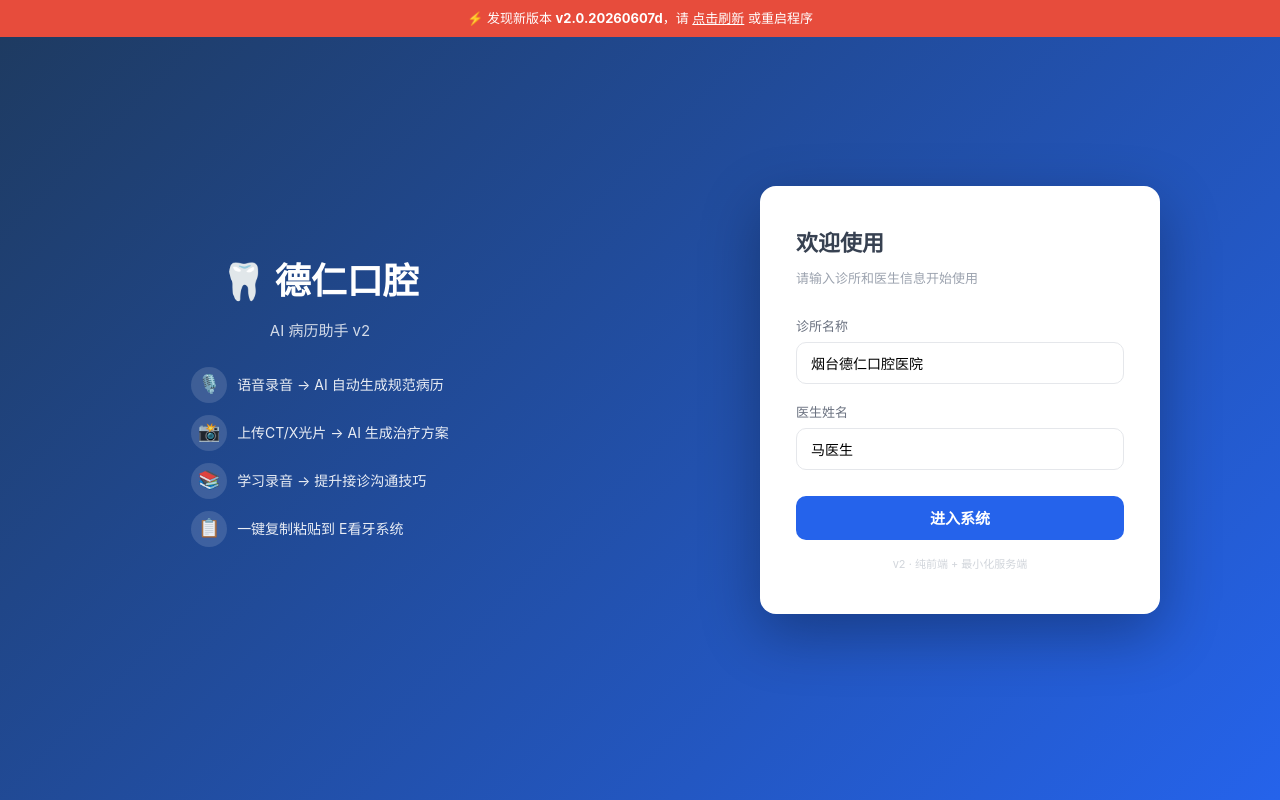
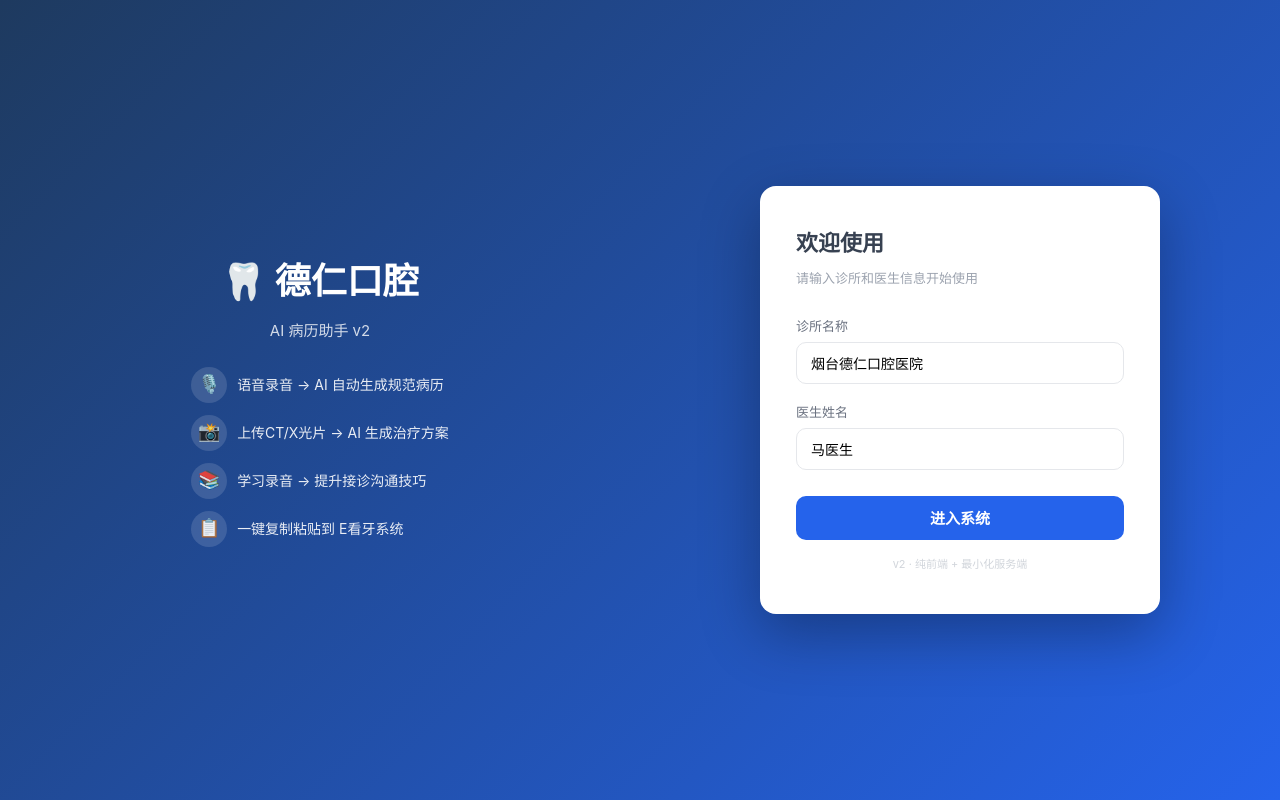
Before and after one commit to mahousen/dr-ai-v2, a website: page index.html in a window 1280 px wide. Drawn offline with nearby package versions, Linux system fonts and the light colour scheme.

Commit message:
v2.0.20260607e - 移除前端版本检查横幅，修复遮挡按钮BUG

```diff
--- a/index.html
+++ b/index.html
@@ -6,24 +6,8 @@
 <meta http-equiv="Cache-Control" content="no-cache, no-store, must-revalidate">
 <meta http-equiv="Pragma" content="no-cache">
 <meta http-equiv="Expires" content="0">
-<title>德仁口腔 · AI病历助手 v2.0.20260607c</title>
-<script>
-// 版本自动检查 —— 如果 version.txt 版本号更新，提示用户刷新
-(async () => {
-  try {
-    const r = await fetch('version.txt?_=' + Date.now());
-    const latest = (await r.text()).trim();
-    const cur = 'v2.0.20260607c';
-    if (latest && latest !== cur) {
-      const bar = document.createElement('div');
-      bar.innerHTML = '⚡ 发现新版本 <b>' + latest + '</b>，请 <a href="javascript:location.reload(true)" style="color:#fff;text-decoration:underline;cursor:pointer">点击刷新</a> 或重启程序';
-      bar.style.cssText = 'position:fixed;top:0;left:0;right:0;background:#e74c3c;color:#fff;text-align:center;padding:8px;font-size:13px;z-index:99999;cursor:pointer';
-      bar.onclick = () => location.reload(true);
-      document.body.prepend(bar);
-    }
-  } catch(e) {}
-})();
-</script>
+<title>德仁口腔 · AI病历助手 v2.0.20260607e</title>
+<style>.upd-bar{position:fixed;top:0;left:0;right:0;background:#f59e0b;color:#fff;text-align:center;padding:6px 40px 6px 12px;font-size:13px;z-index:99999}.upd-bar .x{position:absolute;right:8px;top:4px;font-size:18px;cursor:pointer;opacity:.7}.upd-bar .x:hover{opacity:1}</style>
 <script src="https://cdnjs.cloudflare.com/ajax/libs/jspdf/2.5.1/jspdf.umd.min.js" defer></script>
 <style>
 /* ========== RESET & VARS ========== */
--- a/version.txt
+++ b/version.txt
@@ -1 +1 @@
-v2.0.20260607d
+v2.0.20260607e
```
